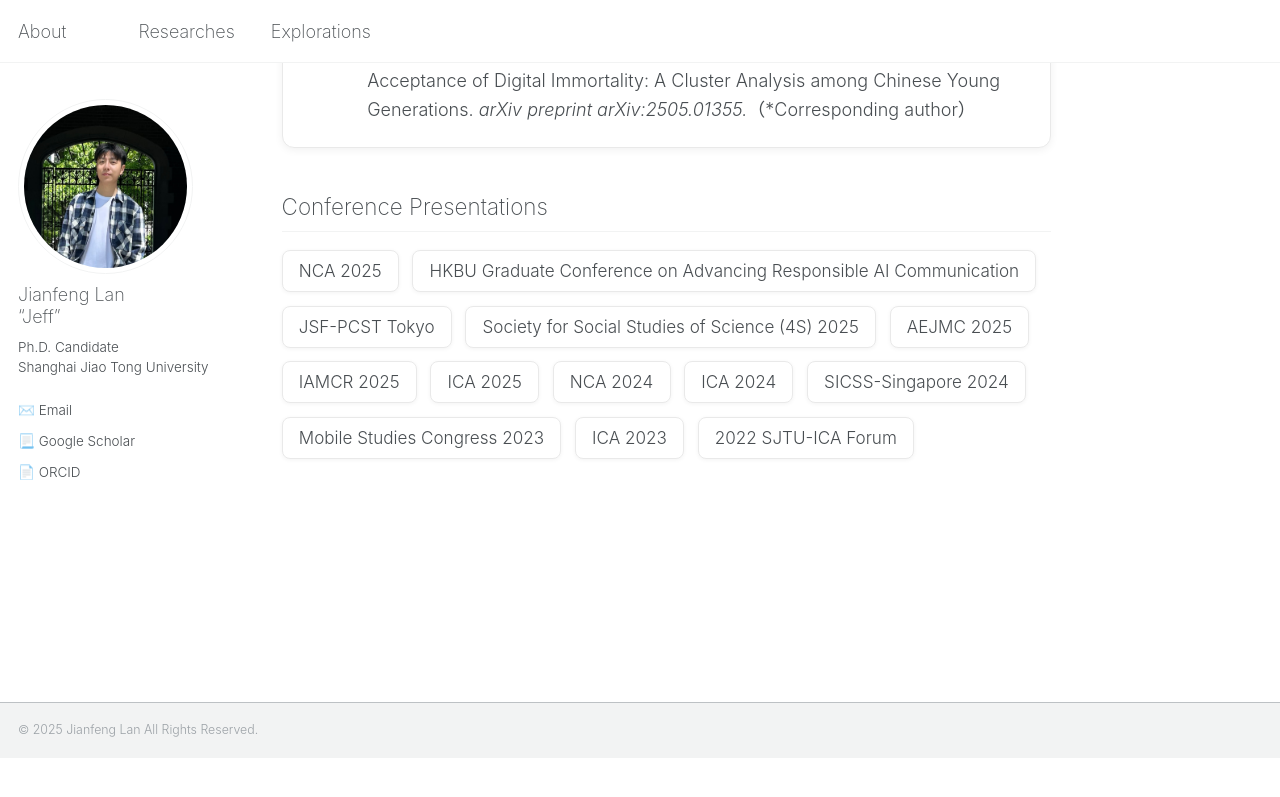
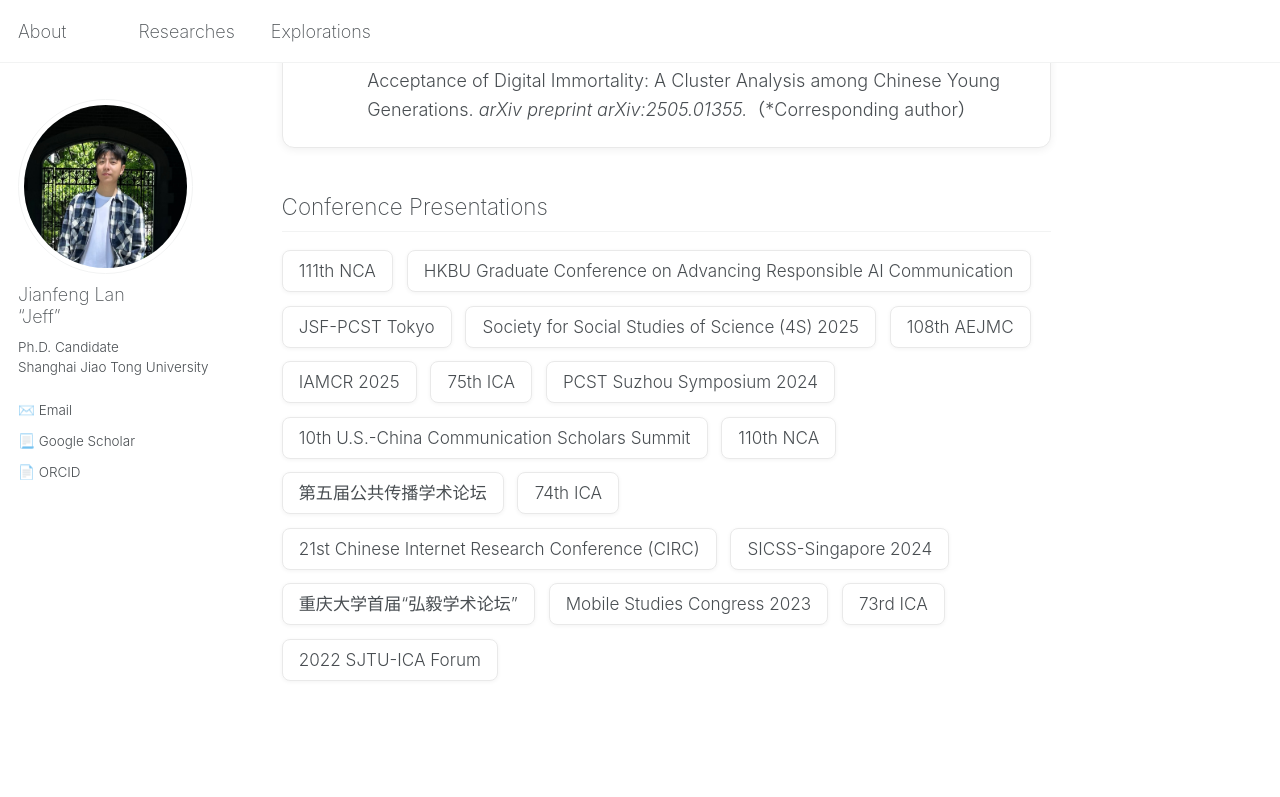
Before and after one commit to jianfenglan/jianfenglan.github.io, a Jekyll site: the page built from researches.md, in a window 1280 px wide and 900 px high, scrolled down 833 px. Shown: the top 797 px of the window. Built offline with Jekyll 4.4.1, drawn with Linux system fonts in a browser that asks for light colours; before the commit the page ends 1590 px from its top, so only the background shows below that.

Commit message:
Update researches.md

```diff
--- a/researches.md
+++ b/researches.md
@@ -176,18 +176,23 @@ h2 {
 
 <h2>Conference Presentations</h2>
 <div class="conference-grid">
-    <div class="conference-card">NCA 2025</div>
+    <div class="conference-card">111th NCA</div>
     <div class="conference-card">HKBU Graduate Conference on Advancing Responsible AI Communication</div>
     <div class="conference-card">JSF-PCST Tokyo</div>
     <div class="conference-card">Society for Social Studies of Science (4S) 2025</div>
-    <div class="conference-card">AEJMC 2025</div>
+    <div class="conference-card">108th AEJMC</div>
     <div class="conference-card">IAMCR 2025</div>
-    <div class="conference-card">ICA 2025</div>
-    <div class="conference-card">NCA 2024</div>
-    <div class="conference-card">ICA 2024</div>
+    <div class="conference-card">75th ICA</div>
+    <div class="conference-card">PCST Suzhou Symposium 2024</div>
+    <div class="conference-card">10th U.S.-China Communication Scholars Summit</div>
+    <div class="conference-card">110th NCA</div>
+    <div class="conference-card">第五届公共传播学术论坛</div>
+    <div class="conference-card">74th ICA</div>
+    <div class="conference-card">21st Chinese Internet Research Conference (CIRC)</div>
     <div class="conference-card">SICSS-Singapore 2024</div>
+    <div class="conference-card">重庆大学首届“弘毅学术论坛”</div>
     <div class="conference-card">Mobile Studies Congress 2023</div>
-    <div class="conference-card">ICA 2023</div>
+    <div class="conference-card">73rd ICA</div>
     <div class="conference-card">2022 SJTU-ICA Forum</div>
 </div>
 <div id="popup-modal" class="modal-overlay">
```
